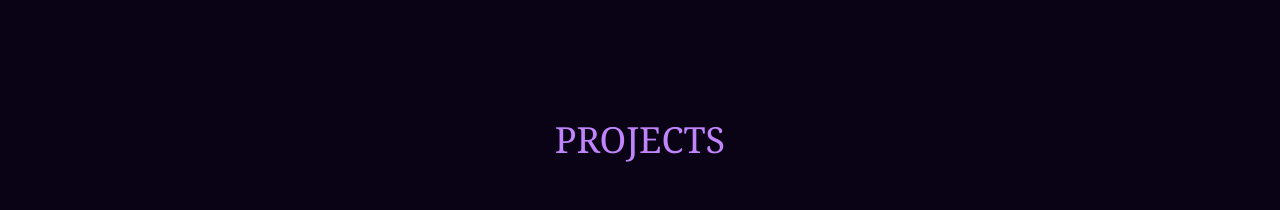
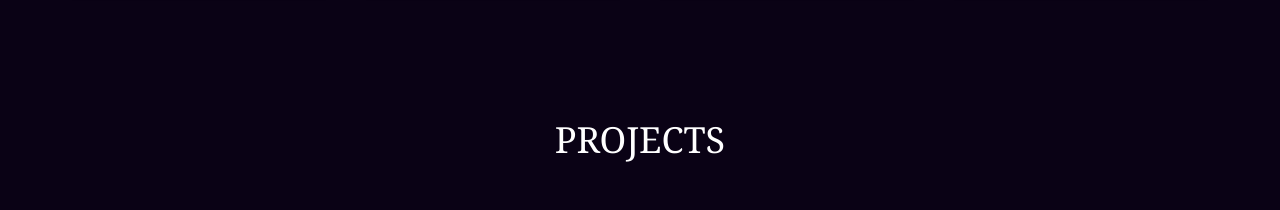
Before and after one commit to Priyanshu-96/Personal-Portfolio, a React (Vite) app in the folder portfolio-vite/: page / in a window 1280 px wide. Shown: the part 1680-1890 px from the top of the page. Built offline with nearby package versions, Linux system fonts and the light colour scheme.

Commit message:
Just given small update to project section

```diff
--- a/portfolio-vite/src/components/Project.tsx
+++ b/portfolio-vite/src/components/Project.tsx
@@ -49,7 +49,7 @@ const ProjectCard = ({ project }: { project: Project }) => (
 const ProjectsSection = () => (
   <section id="projects" className="text-center py-12 overflow-visible relative z-10">
   <ScrollFadeIn>
-    <h2 className="text-4xl font-serif text-purple-400 mb-10">
+    <h2 className="text-4xl font-serif text-white mb-10">
       PROJECTS
     </h2>
   </ScrollFadeIn>
```
